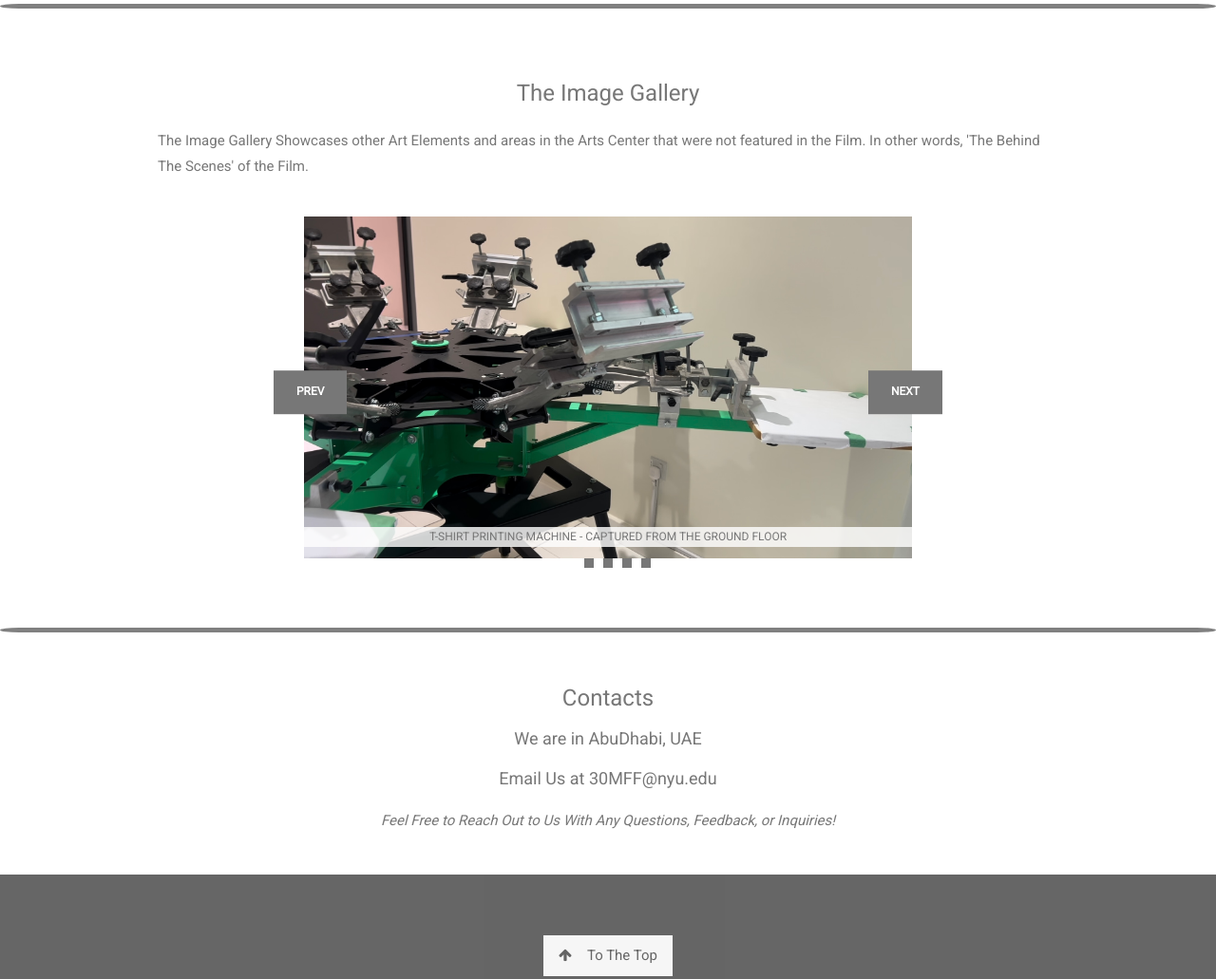
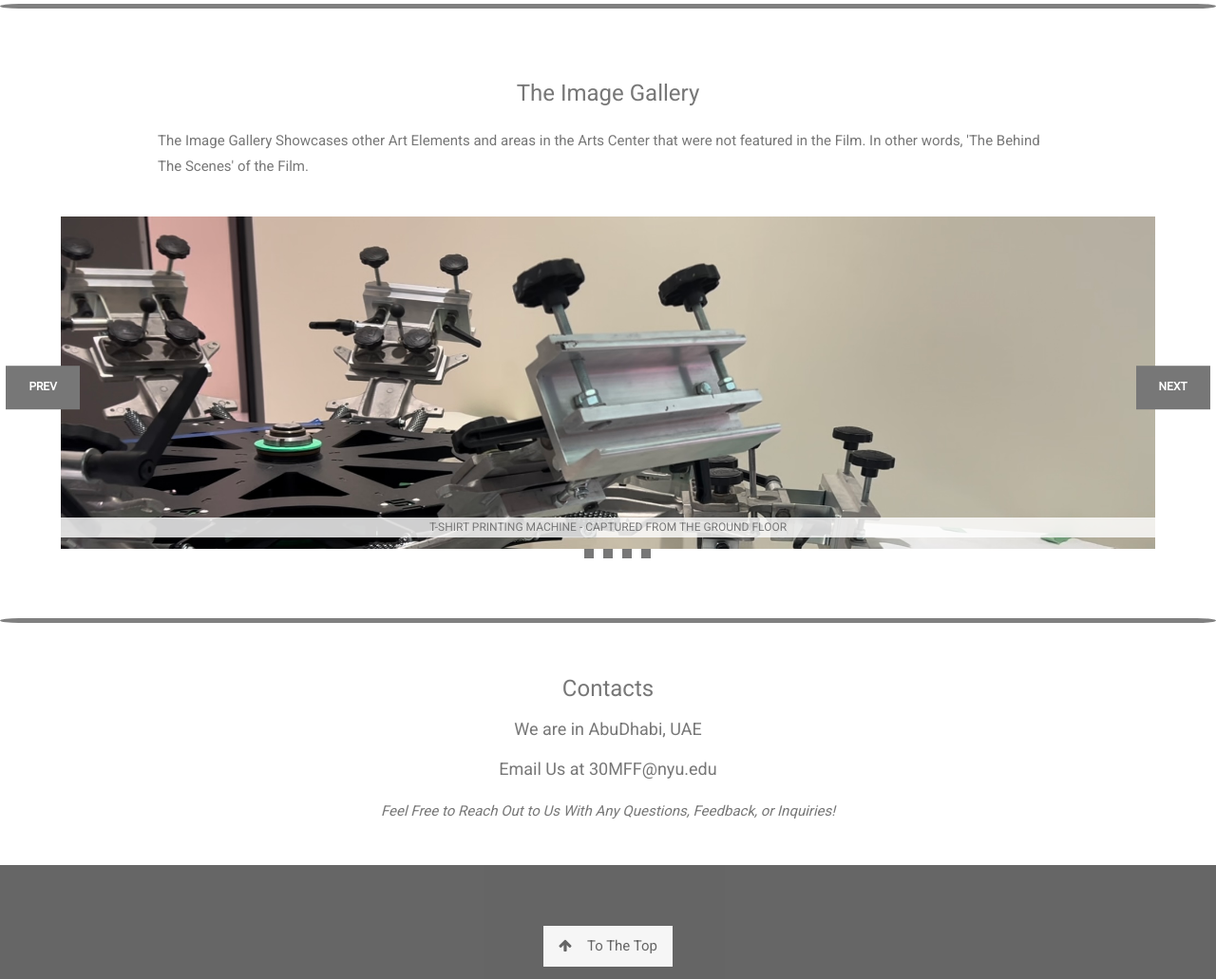
Before and after one commit to ZayedKT/comlab-nyuad-su2024-30MFFWebsite, a plain HTML site: page index.html in a window 1280 px wide. Shown: the part 1233-2264 px from the top of the page at 95% size. Drawn offline with nearby package versions, Linux system fonts and the light colour scheme.

Commit message:
Test2 #2

```diff
--- a/Style.css
+++ b/Style.css
@@ -67,6 +67,7 @@ iframe {
     max-width: 100%; /* Ensure it doesn't exceed the viewport width */
     aspect-ratio: 16/9;
   }
+
 }
 
 /* Image Carousel */
@@ -94,11 +95,15 @@ body {
 
 .carousel-container {
   /*width: 80%; Editted*/
-  max-width: 100%; /*Editted 2*/
+  max-width: 640px; /*Editted 2, By Me*/
+  max-height: 360px;
+  Width: 80%;
+  height: auto;
   aspect-ratio: 16/9; /*Editted 2, By me*/
-  width: 640px; /*Editted*/ /*Image Carousel's Width*/
+  /*width: 640px;*/ /*Editted*/ /*Image Carousel's Width, removed by me*/
   margin: auto;
   position: relative;
+  align-items: center;
   display: flex;
   flex-direction: column;
   gap: var(--lx-gap);
@@ -210,8 +215,8 @@ body {
 
 
 
-/* Ensure carousel responsiveness for smaller screens */ /*Editted 2*/
-@media only screen and (max-width: 640px) {
+/*Editted 2 Ensure carousel responsiveness for smaller screens */
+@media only screen and (max-device-width: 1250px) {
   .carousel-container {
     width: 90%; /* Adjust width for smaller screens */
     max-width: 100%; /* Ensure it doesn't exceed the viewport width */
```
